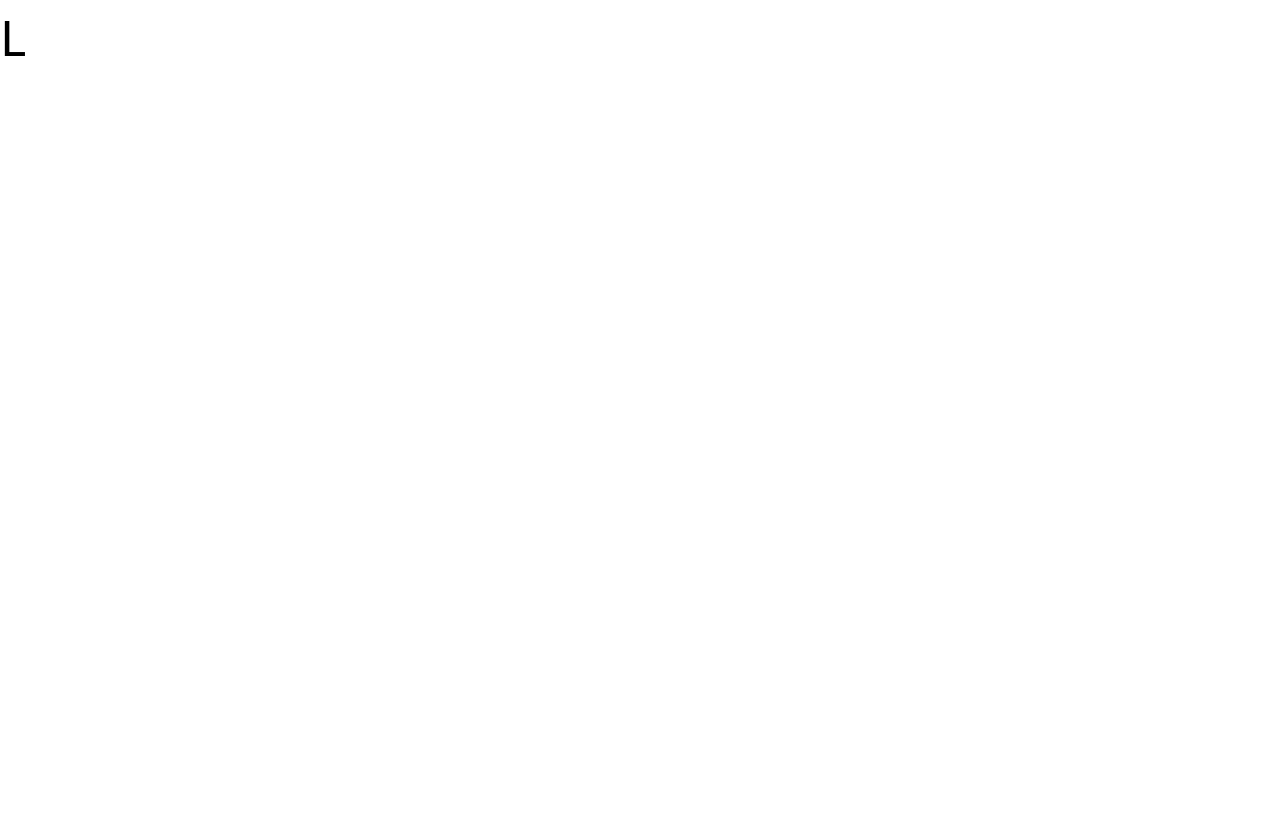
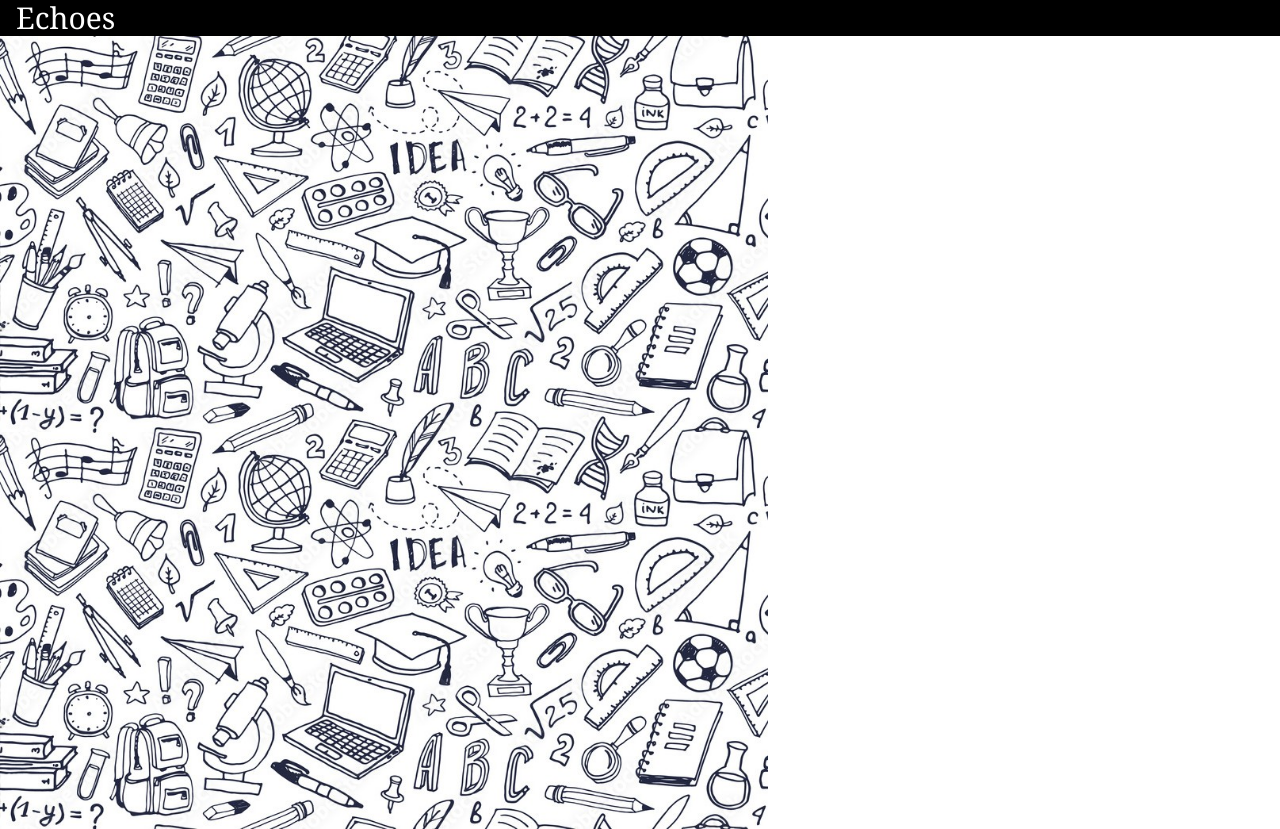
Before and after one commit to serval19/Echoes, a React (Vite) app in the folder frontend/: page /Login in a window 1280 px wide. Before the commit the page ends 800 px from the top, so only its background shows below. Built offline with nearby package versions, Linux system fonts and the light colour scheme.

Commit message:
login page top bar and side image

```diff
--- a/frontend/src/pages/login.jsx
+++ b/frontend/src/pages/login.jsx
@@ -1,8 +1,23 @@
 import React from 'react'
+import doodleart from '../assets/doodleart.jpg'
 
 function Login() {
   return (
-    <div className='text-[50px]'>L</div>
+    <>
+     <div className='bg-black'><span className='font-serif text-white pl-4 text-3xl'>Echoes</span></div>
+     <div className='max-h-screen overflow-hidden flex flex-col w-3/4'>
+      <div className='h-full w-4/5 '>
+        <img src={doodleart} alt='doodleart' className='h-full'/>
+      </div>
+      <div className='h-full  w-4/5'>
+        <img src={doodleart} alt='doodleart' className='h-full'/>
+      </div>
+
+     </div>
+    </>
+
+
+
   )
 }
 
```
Also changed, not shown: frontend/src/assets/doodleart.jpg (added).
